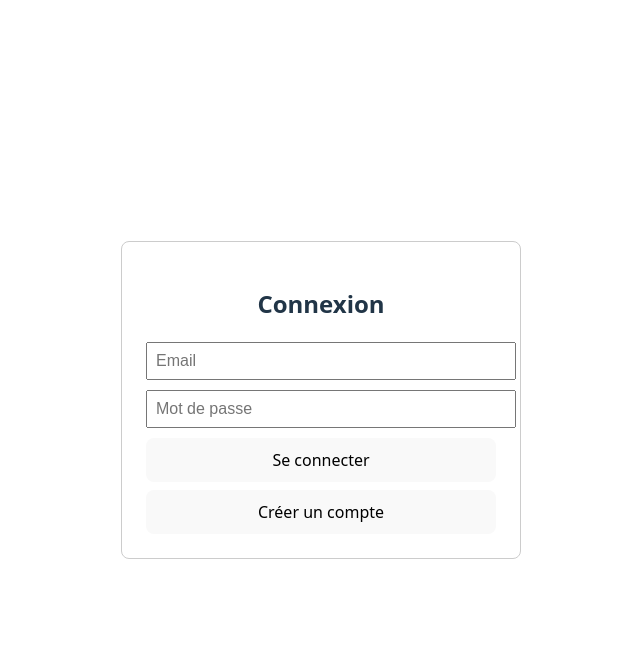
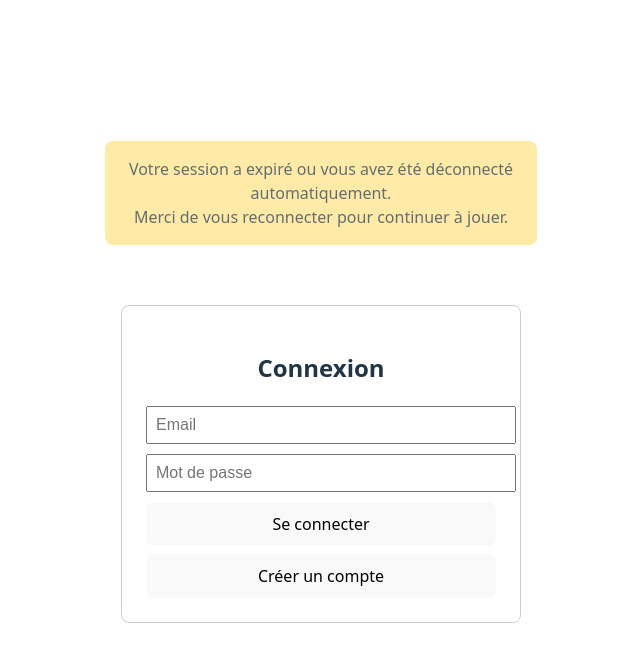
Before and after one commit to YassineZ18/flag_games, a React (Vite) app: page / in a window 1280 px wide. Shown: the top 662 px of the page, without its empty margins (319-959 px from the left). Built offline with nearby package versions, Linux system fonts and the light colour scheme.

Commit message:
Ajout du message d'expiration de session

```diff
--- a/src/App.jsx
+++ b/src/App.jsx
@@ -159,9 +159,18 @@ function App() {
 
   // Test session APRÈS tous les hooks
   if (!session) {
-    return <Auth onAuth={() => {
-      supabase.auth.getSession().then(({ data: { session } }) => setSession(session));
-    }} />;
+    return (
+      <div>
+        {session === null && (
+          <div style={{background:'#ffeaa7',color:'#636e72',padding:16,borderRadius:8,margin:'24px auto',maxWidth:400,textAlign:'center',fontSize:16}}>
+            Votre session a expiré ou vous avez été déconnecté automatiquement.<br/>Merci de vous reconnecter pour continuer à jouer.
+          </div>
+        )}
+        <Auth onAuth={() => {
+          supabase.auth.getSession().then(({ data: { session } }) => setSession(session));
+        }} />
+      </div>
+    );
   }
 
   if (showWelcome) {
```
